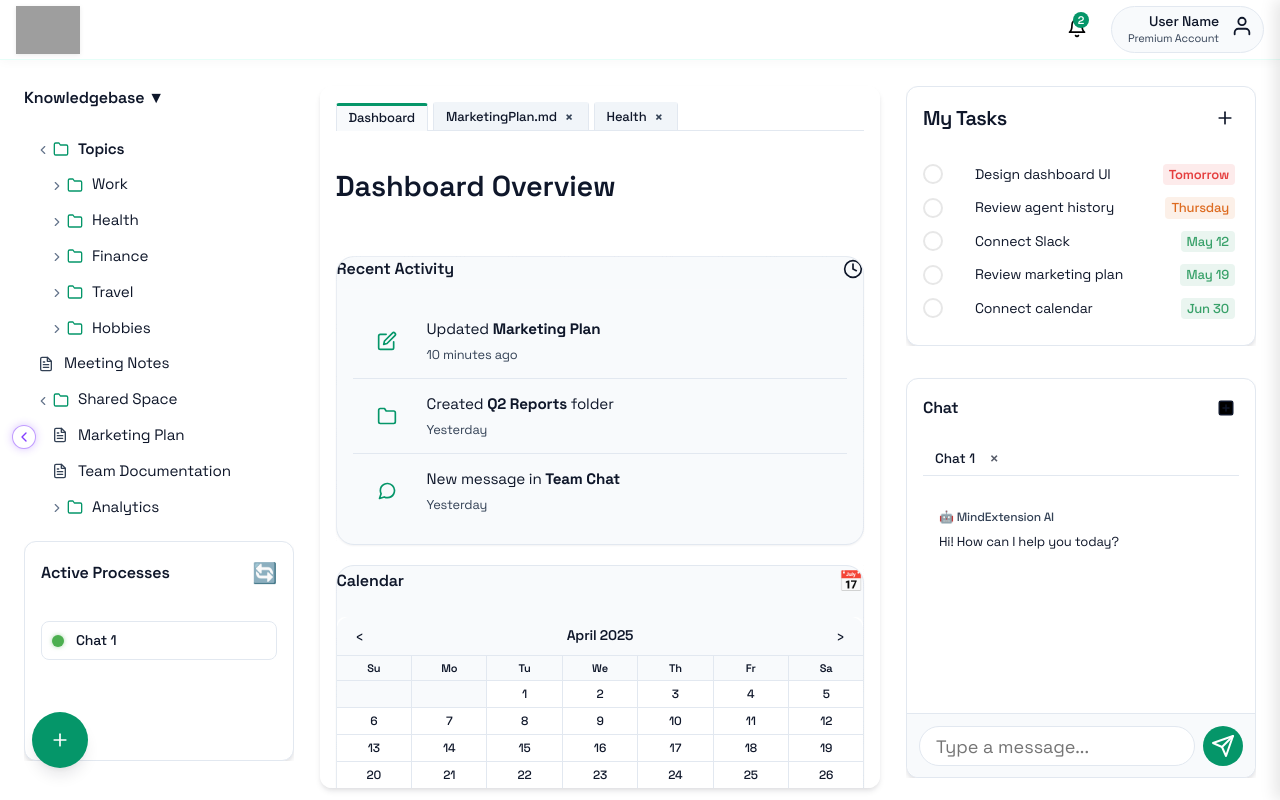
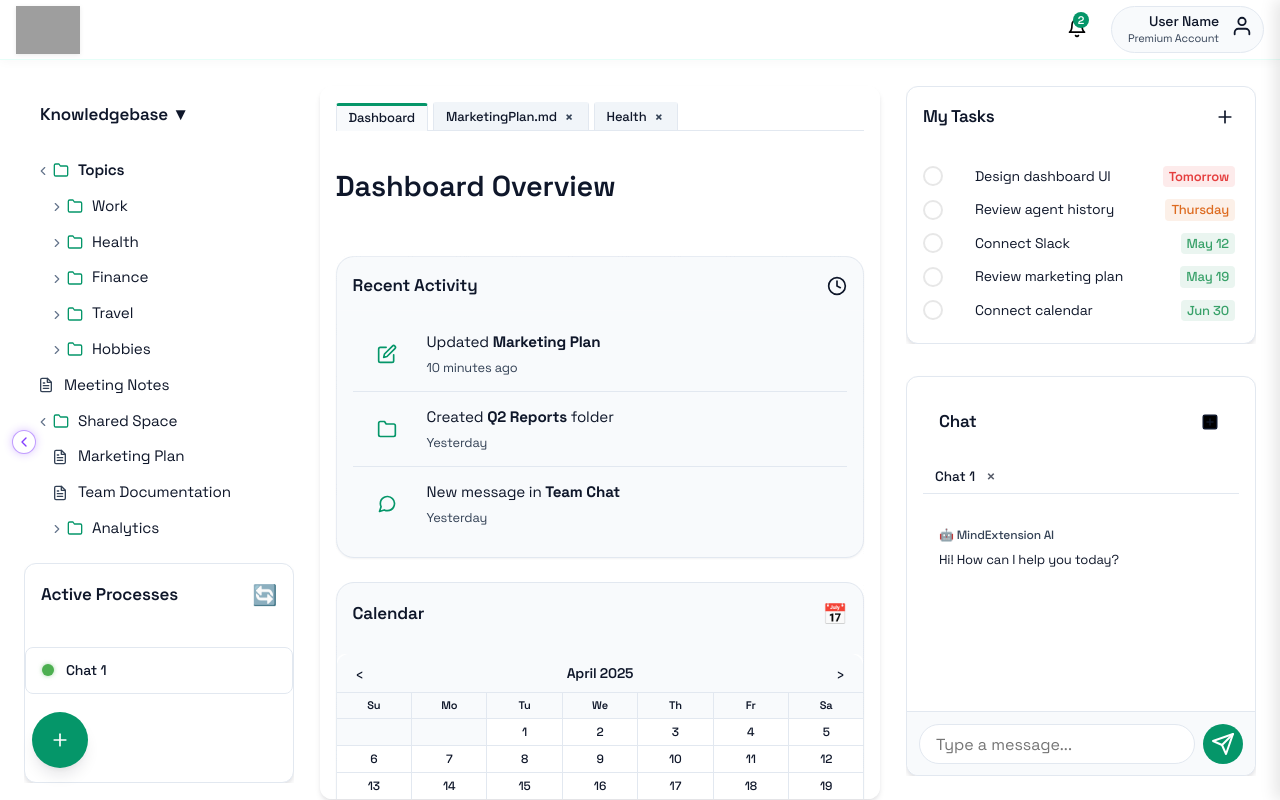
Before and after one commit to AAG-Ventures/KKexperiment, a Next.js app in the folder dashboard/: page / in a window 1280 px wide. Built offline with nearby package versions, Linux system fonts and the light colour scheme; grey boxes are pictures that could not be loaded.

Commit message:
Unify widget styling across dashboard: standardize padding, header borders, and consistent styling

```diff
--- a/dashboard/src/app/page.module.css
+++ b/dashboard/src/app/page.module.css
@@ -291,7 +291,7 @@
   background: var(--card-bg);
   border-radius: var(--radius-lg);
   box-shadow: var(--shadow-md);
-  padding: 16px;
+  padding: 0;
   border: 1px solid var(--border-light);
   display: flex;
   flex-direction: column;
@@ -307,10 +307,10 @@
   background: var(--sidebar-bg);
   border-radius: var(--radius-lg);
   box-shadow: var(--shadow-md);
-  padding: clamp(12px, 1.5vw, 24px) clamp(8px, 1vw, 16px) clamp(8px, 1vw, 16px) clamp(8px, 1vw, 16px);
-  display: flex;
-  flex-direction: column;
-  gap: clamp(8px, 1vw, 16px);
+  padding: 0;
+  display: flex;
+  flex-direction: column;
+  gap: 12px;
   height: clamp(120px, calc(25vh - 80px), 200px); /* Responsive height that fits viewport */
   transition: background-color var(--transition-normal), box-shadow var(--transition-normal);
   border: 1px solid var(--border-light);
@@ -343,11 +343,24 @@
   display: flex;
   align-items: center;
   justify-content: space-between;
+  border-bottom: 1px solid rgba(255, 255, 255, 0.08);
+  position: relative;
+  padding-bottom: 12px;
+}
+
+.processWidget .sectionHeader::after {
+  content: '';
+  position: absolute;
+  bottom: -1px;
+  left: 0;
+  width: 50px;
+  height: 2px;
+  background: var(--brand-gradient-vibrant);
 }
 
 .processList {
   list-style: none;
-  padding: 0;
+  padding: 0 16px 16px 16px;
   margin: 0;
   display: flex;
   flex-direction: column;
@@ -357,11 +370,12 @@
 .processItem {
   display: flex;
   align-items: center;
-  padding: 8px 10px;
+  padding: 12px 16px;
   border-radius: 8px;
   background-color: rgba(255, 255, 255, 0.03);
   border: 1px solid var(--border-light);
   transition: background-color 0.15s ease;
+  cursor: pointer;
 }
 
 .processItem:hover {
@@ -595,8 +609,8 @@
 
 .cardGrid {
   display: grid;
-  grid-template-columns: repeat(auto-fit, minmax(260px, 1fr));
-  gap: 20px;
+  grid-template-columns: repeat(auto-fill, minmax(280px, 1fr));
+  gap: 24px;
   margin-bottom: 30px;
   position: relative;
   z-index: 1;
@@ -880,7 +894,7 @@
   justify-content: space-between;
   align-items: center;
   margin-bottom: 12px;
-  padding-bottom: 8px;
+  padding: 16px 16px 12px 16px;
   border-bottom: 1px solid rgba(255, 255, 255, 0.08);
   position: relative;
 }
@@ -923,8 +937,8 @@
 
 .widgetHeader h3,
 .widgetHeader span {
-  font-size: var(--font-size-base);
-  font-weight: var(--font-weight-semibold);
+  font-size: 17px;
+  font-weight: 600;
   margin: 0;
 }
 
@@ -948,6 +962,33 @@
   position: relative;
 }
 
+.widgetAddButton {
+  width: 22px;
+  height: 22px;
+  display: flex;
+  align-items: center;
+  justify-content: center;
+  background: transparent;
+  border: 1.5px solid var(--border-light);
+  border-radius: 4px;
+  color: var(--text-primary);
+  font-size: 16px;
+  font-weight: 500;
+  line-height: 0;
+  cursor: pointer;
+  transition: all 0.2s ease;
+  padding: 0;
+  z-index: 10;
+  position: relative;
+}
+
+.widgetAddButton:hover {
+  background: var(--brand-primary);
+  color: white;
+  border-color: var(--brand-primary);
+  transform: translateY(-1px);
+}
+
 .newTabButton:hover {
   background-color: rgba(131, 61, 255, 0.1);
 }
@@ -968,7 +1009,7 @@
 }
 
 .cardContent {
-  padding: 8px 16px 16px;
+  padding: 0 16px 16px 16px;
   height: calc(100% - 60px);
   overflow-y: auto;
 }
@@ -1001,7 +1042,7 @@
   font-weight: 600;
   color: var(--foreground-secondary);
   margin: 16px 0 0 0;
-  padding: 4px 8px;
+  padding: 4px 8px 12px 8px;
   background: none;
   border: none;
   border-radius: 4px;
@@ -1011,13 +1052,24 @@
   align-items: center;
   transition: background-color 0.2s;
   position: relative;
+  border-bottom: 1px solid rgba(255, 255, 255, 0.08);
 }
 
 .completedTasksHeader::after {
-  content: '▼';
+  content: '';
+  position: absolute;
+  bottom: -1px;
+  left: 0;
+  width: 50px;
+  height: 2px;
+  background: var(--brand-gradient-vibrant);
+}
+
+.completedTasksHeader .arrow-icon {
   font-size: 9px;
   margin-left: 6px;
   opacity: 0.7;
+  content: '▼';
 }
 
 .completedTasksHeader:hover {
@@ -1578,7 +1630,7 @@
   background: var(--card-bg);
   border-radius: var(--radius-lg);
   box-shadow: var(--shadow-md);
-  padding: 16px;
+  padding: 0;
   border: 1px solid var(--border-light);
   overflow-y: hidden;
   height: auto;
@@ -1594,9 +1646,9 @@
 }
 
 .widgetBox h3 {
-  font-size: var(--font-size-lg);
-  font-weight: var(--font-weight-semibold);
-  margin-bottom: 0;
+  font-size: 17px;
+  font-weight: 600;
+  margin: 0;
   color: var(--foreground-primary);
   letter-spacing: var(--letter-spacing-tight);
 }
@@ -1614,9 +1666,20 @@
   display: flex;
   align-items: center;
   justify-content: space-between;
-  margin-bottom: 16px;
-  padding-bottom: 4px;
-  border-bottom: 1px solid var(--border-light);
+  margin-bottom: 12px;
+  padding-bottom: 12px;
+  border-bottom: 1px solid rgba(255, 255, 255, 0.08);
+  position: relative;
+}
+
+.sectionHeader::after {
+  content: '';
+  position: absolute;
+  bottom: -1px;
+  left: 0;
+  width: 50px;
+  height: 2px;
+  background: var(--brand-gradient-vibrant);
 }
 
 .sectionHeader .material-icons {
@@ -1639,7 +1702,7 @@
   flex-direction: column;
   height: auto;
   max-height: 300px;
-  padding: 4px 0;
+  padding: 4px 16px 16px 16px;
   overflow-y: hidden;
 }
 
@@ -1737,8 +1800,20 @@
   color: var(--foreground-secondary);
   font-size: var(--font-size-sm);
   font-weight: var(--font-weight-medium);
-  margin-bottom: 8px;
-  padding-left: 4px;
+  margin-bottom: 12px;
+  padding: 4px 16px 12px 16px;
+  border-bottom: 1px solid rgba(255, 255, 255, 0.08);
+  position: relative;
+}
+
+.completedTasksHeader::after {
+  content: '';
+  position: absolute;
+  bottom: -1px;
+  left: 0;
+  width: 50px;
+  height: 2px;
+  background: var(--brand-gradient-vibrant);
 }
 
 .chatbox {
@@ -1850,7 +1925,6 @@
   width: 16px;
   display: inline-flex;
   align-items: center;
-  justify-content: center;
 }
 
 .closeTab:hover {
@@ -2038,7 +2112,6 @@ details[open] .thinkingSummary::before {
   background: var(--background-primary);
   color: var(--foreground-primary);
   padding: 10px 16px;
-  font-size: var(--font-size-md);
   border-radius: 20px;
   outline: none;
   transition: border-color 0.2s, box-shadow 0.2s;
@@ -2211,7 +2284,7 @@ details[open] .thinkingSummary::before {
 .mainContent.chatContainer {
   overflow-y: auto;
   flex-grow: 1;
-  padding: 12px 8px;
+  padding: 0 16px 16px 16px;
   display: flex;
   flex-direction: column;
   gap: 12px;
@@ -2222,7 +2295,7 @@ details[open] .thinkingSummary::before {
 .chatWidget {
   background: rgba(18, 18, 30, 0.7);
   border-radius: var(--radius-lg);
-  padding: 20px;
+  padding: 0;
   border: 1px solid rgba(255, 255, 255, 0.08);
   box-shadow: var(--shadow-lg);
   height: 100%;
```
